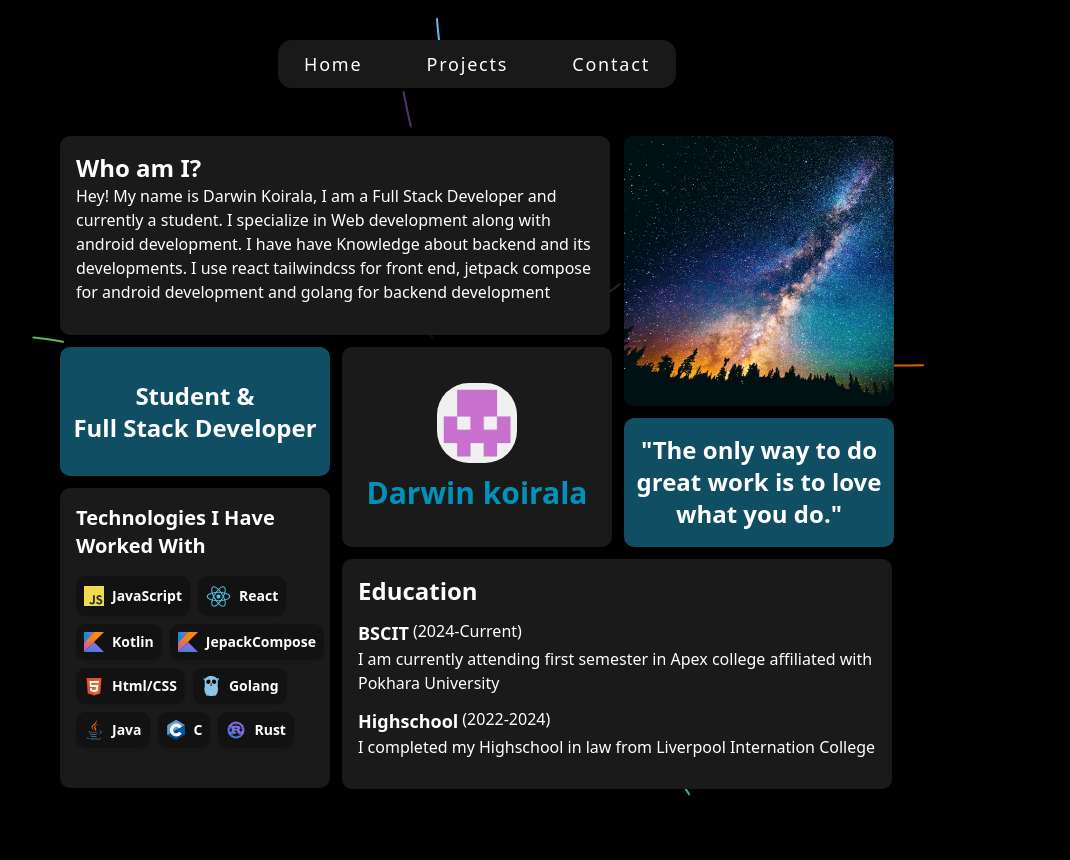
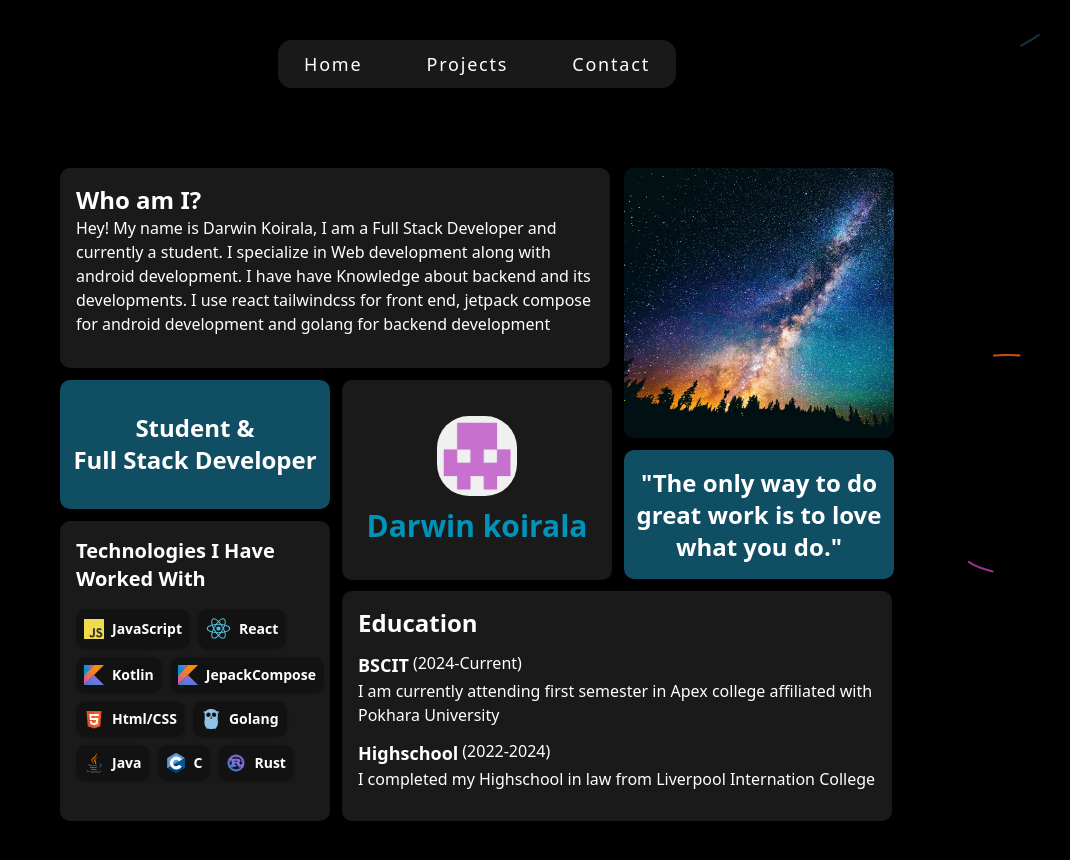
Before and after one commit to BatmanBoxer/potfolio, a Next.js app: page / in a window 1280 px wide. Shown: the top 860 px of the page, without its empty margins (163-1233 px from the left). Built offline with nearby package versions, Linux system fonts and the light colour scheme.

Commit message:
minor margine changed

```diff
--- a/app/layout.js
+++ b/app/layout.js
@@ -26,7 +26,7 @@ export default function RootLayout({ children }) {
       <body
         className={`${geistSans.variable} ${geistMono.variable} antialiased bg-gray-50`}
       >
-        <nav className="w-full text-white flex justify-center items-center bg-black z-11">
+        <nav className="w-full text-white flex justify-center items-center bg-black z-11 max-h-fit">
           <ul className="flex w-fit space-x-8 bg-[#191919] z-11 p-2.5 rounded-xl mt-10 ">
             <li className="group">
               <a
--- a/app/page.js
+++ b/app/page.js
@@ -13,10 +13,10 @@ const { BackgroundLines } = require("@/components/ui/background-lines");
 function Home() {
   return (
     <BackgroundLines
-      svgOptions={{ duration: 10 }}
-      className="flex flex-col items-center justify-center bg-black"
+      svgOptions={{ duration: 5 }}
+      className="flex flex-col items-center justify-start bg-black"
     >
-      <div className="grid grid-rows-10 grid-cols-3 gap-3 z-10 ">
+      <div className="grid grid-rows-10 grid-cols-3 gap-3 z-10 mt-20">
         <div className="row-span-3 col-start-1 row-start-1 col-span-2 bg-[#1a1a1a] text-white p-4 rounded-lg w-[550px]">
           <h2 className="font-extrabold text-2xl ">Who am I?</h2>
           <h2 className="font-light break-words">Hey! My name is Darwin Koirala, I am a Full Stack Developer and currently a student. I specialize in Web development along with android development. I have have Knowledge about backend and its developments. I use react tailwindcss for front end, jetpack compose for android development and golang for backend development</h2>
```
